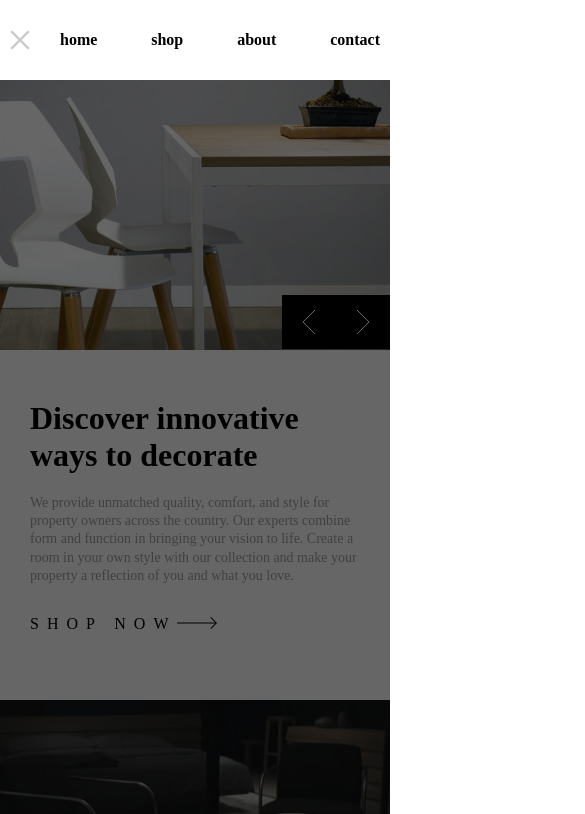
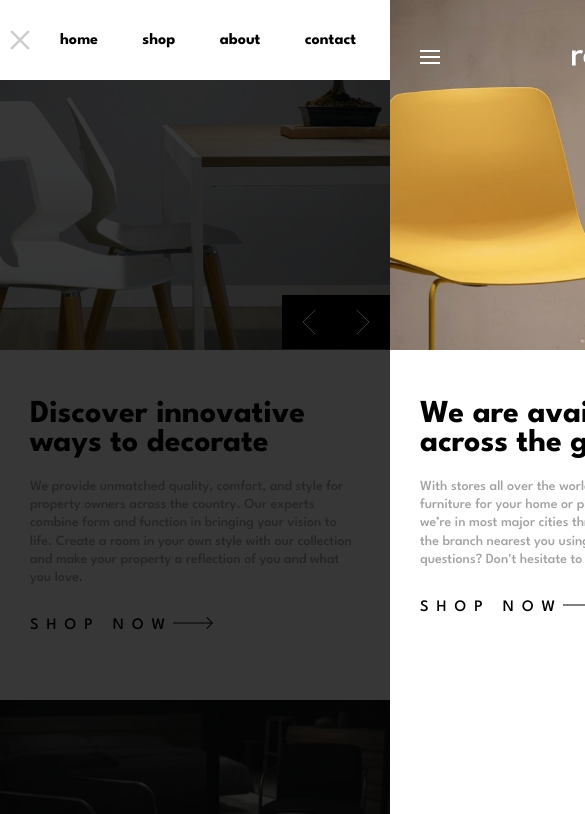
Before and after one commit to Rubylenshy/room-homepage, a plain HTML site: page index.html in a window 390 px wide. Both pictures are taken after a click on the button 40 px from the left and 58 px from the top of the page. Shown: the top 814 px of the page, 585 px wide, since content can reach past the window. Drawn offline with Linux system fonts and the light colour scheme.

Commit message:
mobile navigation modification

```diff
--- a/assets/css/style.css
+++ b/assets/css/style.css
@@ -1,3 +1,4 @@
+@import url('https://fonts.googleapis.com/css2?family=League+Spartan:wght@500;600;700&display=swap');
 
 :root{
     --dark-gray: hsl(0, 0%, 63%);
@@ -13,6 +14,14 @@
     padding: 0;
     margin: 0;
     box-sizing: border-box;
+}
+html{
+    font-family: 'League Spartan', sans-serif;
+}
+p{
+    line-height: 1.3em;
+    font-size: 14px;
+    color: var(--dark-gray);
 }
 ul{
     list-style-type: none;
@@ -33,10 +42,6 @@ a{
     min-height: 700px;
     width: 100%;
     flex-shrink: 0;
-}
-.slide:nth-child(3),
-.slide:nth-child(2){
-    display: none;
 }
 .nav-one,
 .nav-two,
@@ -68,7 +73,7 @@ a{
     top: 0;
     bottom: 0;
     width: 100%;
-    background: rgb(0, 0, 0, 0.6);
+    background: rgb(0, 0, 0, 0.4);
     animation: fade-in .5s;
 }
 .mobile-nav-links{
@@ -94,7 +99,7 @@ a{
 .mobile-nav-links ul{
     display: flex;
     justify-content: space-between;
-    width: 90%;
+    width: 80%;
 }
 .links{
     font-weight: var(--fw-x-bold);
@@ -141,8 +146,6 @@ a{
 .shop-now p{
     margin: 20px 0 30px;
     font-size: 14px;
-    line-height: 1.3em;
-    color: var(--dark-gray);
 }
 .shop-now a{
     cursor: pointer;
@@ -167,8 +170,14 @@ a{
     max-width: 100%;
 }
 .about{
-    padding: 40px 30px;
+    padding: 40px 25px;
     max-width: 650px;
+}
+.about h4{
+    margin-bottom: 20px;
+    letter-spacing: 5px;
+    font-weight: var(--fw-x-bold);
+    font-size: 12px;
 }
 
 @media (min-width: 900px) {
@@ -237,6 +246,9 @@ a{
     .light-right img{
         min-width: 300px !important;
     }
+    .about h4{
+        font-size: 14px;
+    }
 }
 
 /* @keyframes fade-in {
--- a/assets/js/app.js
+++ b/assets/js/app.js
@@ -1,20 +1,23 @@
-const hamburger = document.querySelector('.hamburger');
-const hamburger_close = document.querySelector('.hamburger-close');
-const navigation = document.querySelector('.navigation');
-const mobile_nav = document.querySelector('.mobile-nav-links');
+
+const navigation = document.querySelectorAll('.navigation');
+const mobile_nav = document.querySelectorAll('.mobile-nav-links');
 
 const slide = document.querySelectorAll('.slide');
 const prev = document.querySelector('.prev');
 const next = document.querySelector('.next');
 
-hamburger.addEventListener('click', function(){
-    navigation.classList.add('active');
-    mobile_nav.classList.add('active');
-});
-hamburger_close.addEventListener('click', function(){
-    navigation.classList.remove('active');
-    mobile_nav.classList.remove('active');
-});
+function active(){
+    for (let i = 0; i < navigation.length; i++) {
+        navigation[i].classList.add('active');
+        mobile_nav[i].classList.add('active');
+    }
+}
+function unActive(){
+    for (let i = 0; i < navigation.length; i++) {
+        navigation[i].classList.remove('active');
+        mobile_nav[i].classList.remove('active');
+    }
+}
 
 
 /* Hero Slides */
--- a/index.html
+++ b/index.html
@@ -21,7 +21,7 @@
       <div class="slide">
         <nav class="nav-one">
           <div class="mobile-nav">
-            <button class="hamburger" title="Menu">
+            <button class="hamburger" onclick="active()" title="Menu">
               <img src="assets/images/icon-hamburger.svg" alt="">
             </button>
             <div class="room-logo">
@@ -32,7 +32,7 @@
           <!-- Mobile Navigation -->
           <div class="navigation">
             <div class="mobile-nav-links">
-              <img src="assets/images/icon-close.svg" class="hamburger-close" alt="">
+              <img src="assets/images/icon-close.svg" class="hamburger-close" onclick="unActive()" alt="">
               <ul>
                 <li class="links"><a href="">home</a></li>
                 <li class="links"><a href="">shop</a></li>
@@ -45,10 +45,10 @@
           <div class="primary-nav">
             <img src="assets/images/logo.svg" alt="Room">
             <ul class="primary-nav-links">
-              <li><a href="#" title="Home">Home</a></li>
-              <li><a href="#" title="Shop">Shop</a></li>
-              <li><a href="#" title="About">About</a></li>
-              <li><a href="#" title="Contact">Contact</a></li>
+              <li><a href="#" title="Home">home</a></li>
+              <li><a href="#" title="Shop">shop</a></li>
+              <li><a href="#" title="About">about</a></li>
+              <li><a href="#" title="Contact">contact</a></li>
             </ul>
           </div>
           <div class="carousel-arrows-mobile">
@@ -77,7 +77,7 @@
       <div class="slide">
         <nav class="nav-two">
           <div class="mobile-nav">
-            <button class="hamburger" title="Menu">
+            <button class="hamburger" onclick="active()" title="Menu">
               <img src="assets/images/icon-hamburger.svg" alt="">
             </button>
             <div class="room-logo">
@@ -88,7 +88,7 @@
           <!-- Mobile Navigation -->
           <div class="navigation">
             <div class="mobile-nav-links">
-              <img src="assets/images/icon-close.svg" class="hamburger-close" alt="">
+              <img src="assets/images/icon-close.svg" class="hamburger-close" onclick="unActive()" alt="">
               <ul>
                 <li class="links"><a href="">home</a></li>
                 <li class="links"><a href="">shop</a></li>
@@ -101,10 +101,10 @@
           <div class="primary-nav">
             <img src="assets/images/logo.svg" alt="Room">
             <ul class="primary-nav-links">
-              <li><a href="#" title="Home">Home</a></li>
-              <li><a href="#" title="Shop">Shop</a></li>
-              <li><a href="#" title="About">About</a></li>
-              <li><a href="#" title="Contact">Contact</a></li>
+              <li><a href="#" title="Home">home</a></li>
+              <li><a href="#" title="Shop">shop</a></li>
+              <li><a href="#" title="About">about</a></li>
+              <li><a href="#" title="Contact">contact</a></li>
             </ul>
           </div>
           <div class="carousel-arrows-mobile">
@@ -133,7 +133,7 @@
       <div class="slide">
         <nav class="nav-three">
           <div class="mobile-nav">
-            <button class="hamburger" title="Menu">
+            <button class="hamburger" onclick="active()" title="Menu">
               <img src="assets/images/icon-hamburger.svg" alt="">
             </button>
             <div class="room-logo">
@@ -144,7 +144,7 @@
           <!-- Mobile Navigation -->
           <div class="navigation">
             <div class="mobile-nav-links">
-              <img src="assets/images/icon-close.svg" class="hamburger-close" alt="">
+              <img src="assets/images/icon-close.svg" class="hamburger-close" onclick="unActive()" alt="">
               <ul>
                 <li class="links"><a href="">home</a></li>
                 <li class="links"><a href="">shop</a></li>
@@ -157,10 +157,10 @@
           <div class="primary-nav">
             <img src="assets/images/logo.svg" alt="Room">
             <ul class="primary-nav-links">
-              <li><a href="#" title="Home">Home</a></li>
-              <li><a href="#" title="Shop">Shop</a></li>
-              <li><a href="#" title="About">About</a></li>
-              <li><a href="#" title="Contact">Contact</a></li>
+              <li><a href="#" title="Home">home</a></li>
+              <li><a href="#" title="Shop">shop</a></li>
+              <li><a href="#" title="About">about</a></li>
+              <li><a href="#" title="Contact">contact</a></li>
             </ul>
           </div>
           <div class="carousel-arrows-mobile">
```
